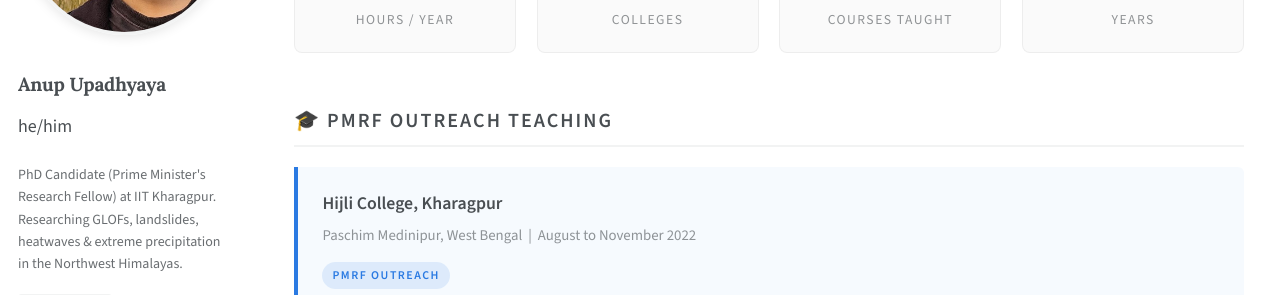
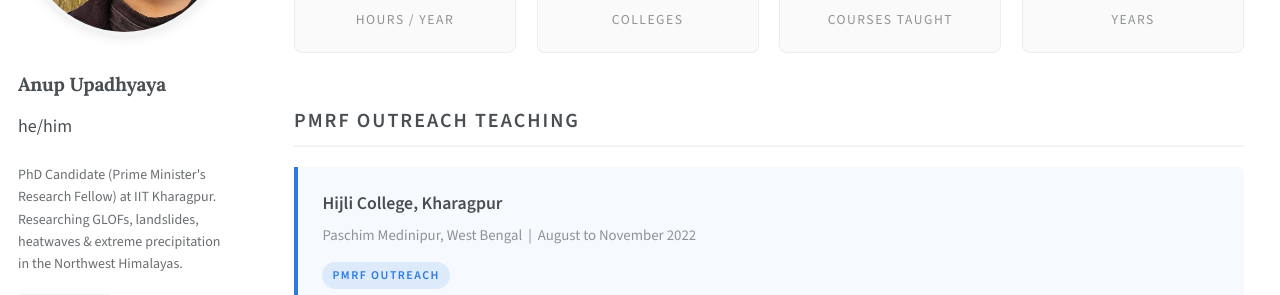
Before and after one commit to anupupadhyaya/anupupadhyaya.github.io, a Jekyll site: the page built from _pages/teachings.md, in a window 1280 px wide and 900 px high. Shown: the part 277-572 px from the top of the window. Built offline with Jekyll 4.4.1, drawn with Linux system fonts in a browser that asks for light colours; some web fonts are replaced; a script bundle is joined from its source files by our own code; library files that are not in the unit come from our copies; some of the changed text lies outside the part shown.

Commit message:
Update teachings.md

```diff
--- a/_pages/teachings.md
+++ b/_pages/teachings.md
@@ -203,7 +203,7 @@
   </div>
 </div>
 
-<div class="teach-section-title">🎓 PMRF Outreach Teaching</div>
+<div class="teach-section-title"> PMRF Outreach Teaching</div>
 
 <div class="teach-card pmrf">
   <div class="teach-title">Hijli College, Kharagpur</div>
@@ -292,7 +292,7 @@
   </ul>
 </div>
 
-<div class="teach-section-title">🏛️ Teaching Assistantship : IIT Kharagpur</div>
+<div class="teach-section-title"> Teaching Assistantship : IIT Kharagpur</div>
 
 <div class="teach-card iit">
   <div class="teach-title">DIY Lab Course (DY17003)</div>
```
